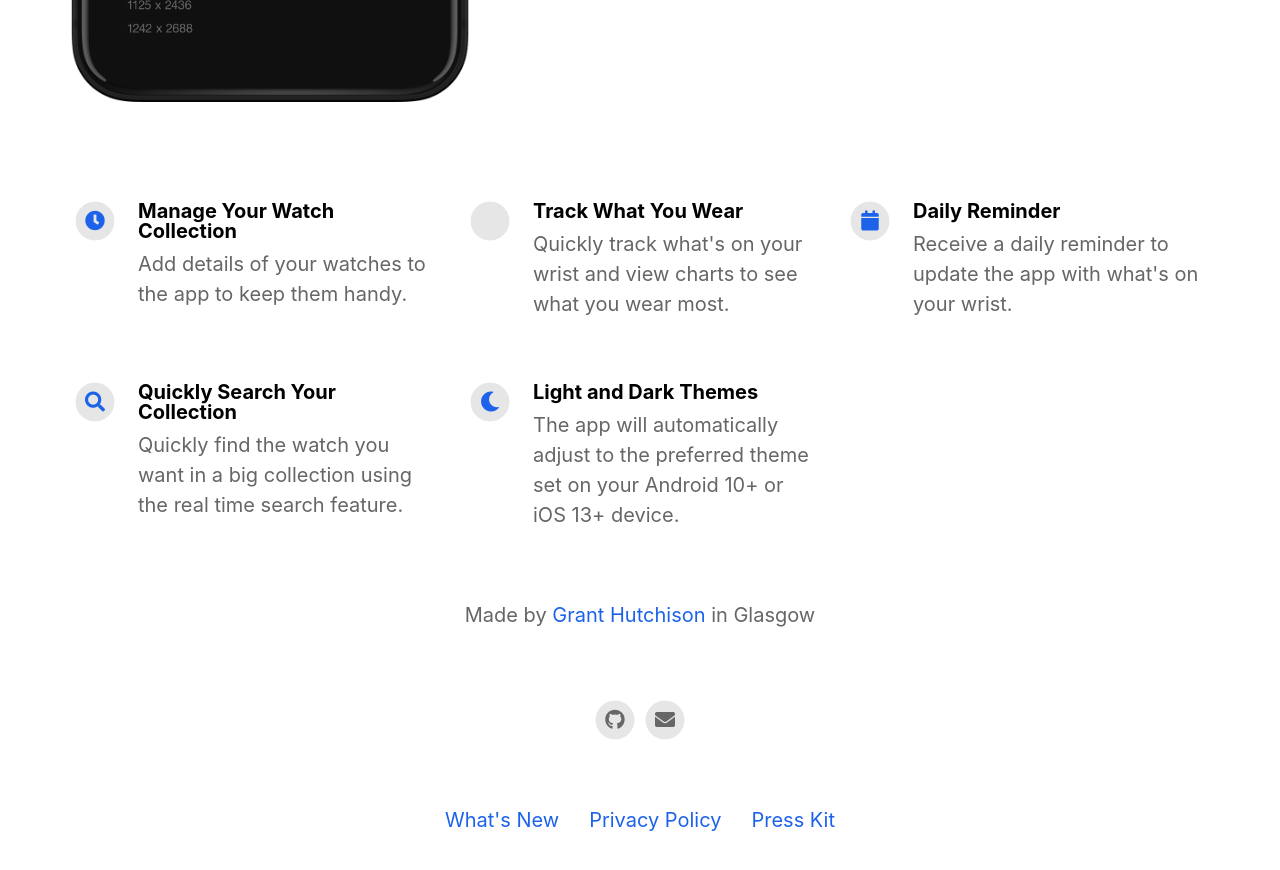
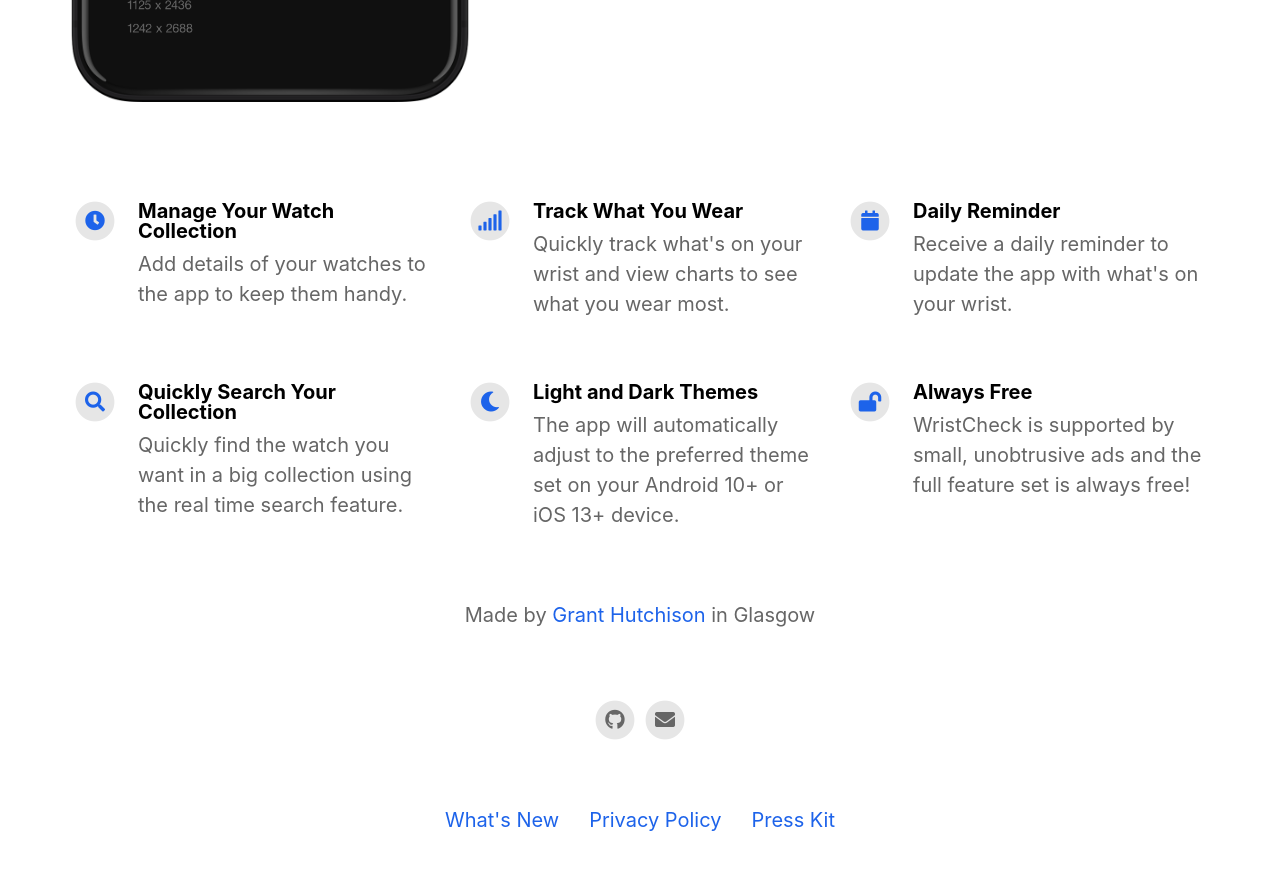
Before and after one commit to Stif-UK/getWristCheck, a Jekyll site: the page built from index.html, in a window 1280 px wide and 900 px high, scrolled down 883 px. Shown: the top 870 px of the window. Built offline with Jekyll 4.4.1, drawn with Linux system fonts in a browser that asks for light colours; nearby versions of some CDN libraries.

Commit message:
adding additional bullet

```diff
--- a/_config.yml
+++ b/_config.yml
@@ -42,7 +42,7 @@ features                                  :
 
   - title                                 : Track What You Wear
     description                           : Quickly track what's on your wrist and view charts to see what you wear most.
-    fontawesome_icon_name                 : chart
+    fontawesome_icon_name                 : signal
 
   - title                                 : Daily Reminder
     description                           : Receive a daily reminder to update the app with what's on your wrist.
@@ -55,6 +55,10 @@ features                                  :
   - title                                 : Light and Dark Themes
     description                           : The app will automatically adjust to the preferred theme set on your Android 10+ or iOS 13+ device.
     fontawesome_icon_name                 : moon
+
+  - title                                 : Always Free
+    description                           : WristCheck is supported by small, unobtrusive ads and the full feature set is always free!
+    fontawesome_icon_name                 : lock-open
 
   - title                                 : # New Feature Title
     description                           : # New Feature Description
```
